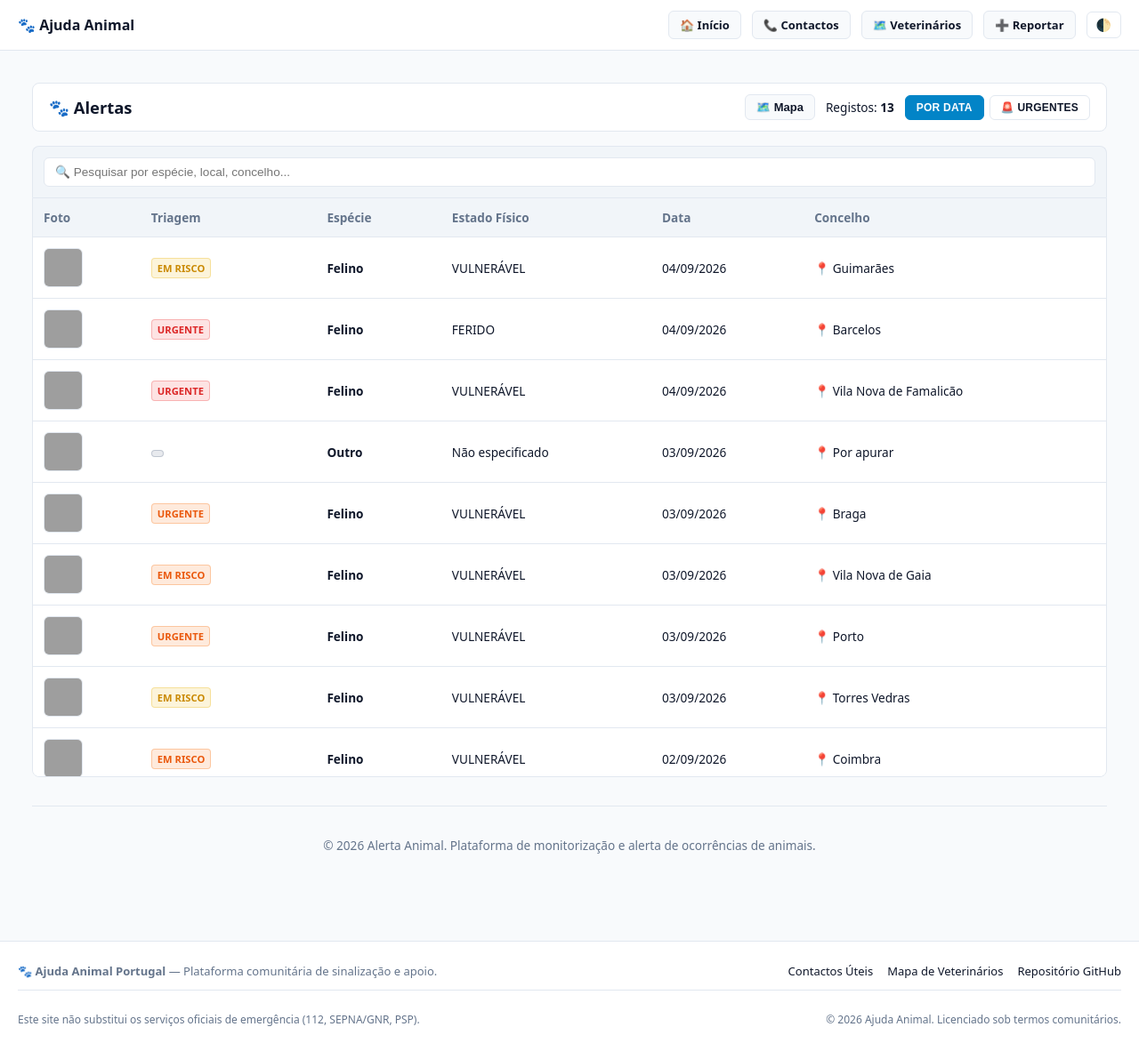
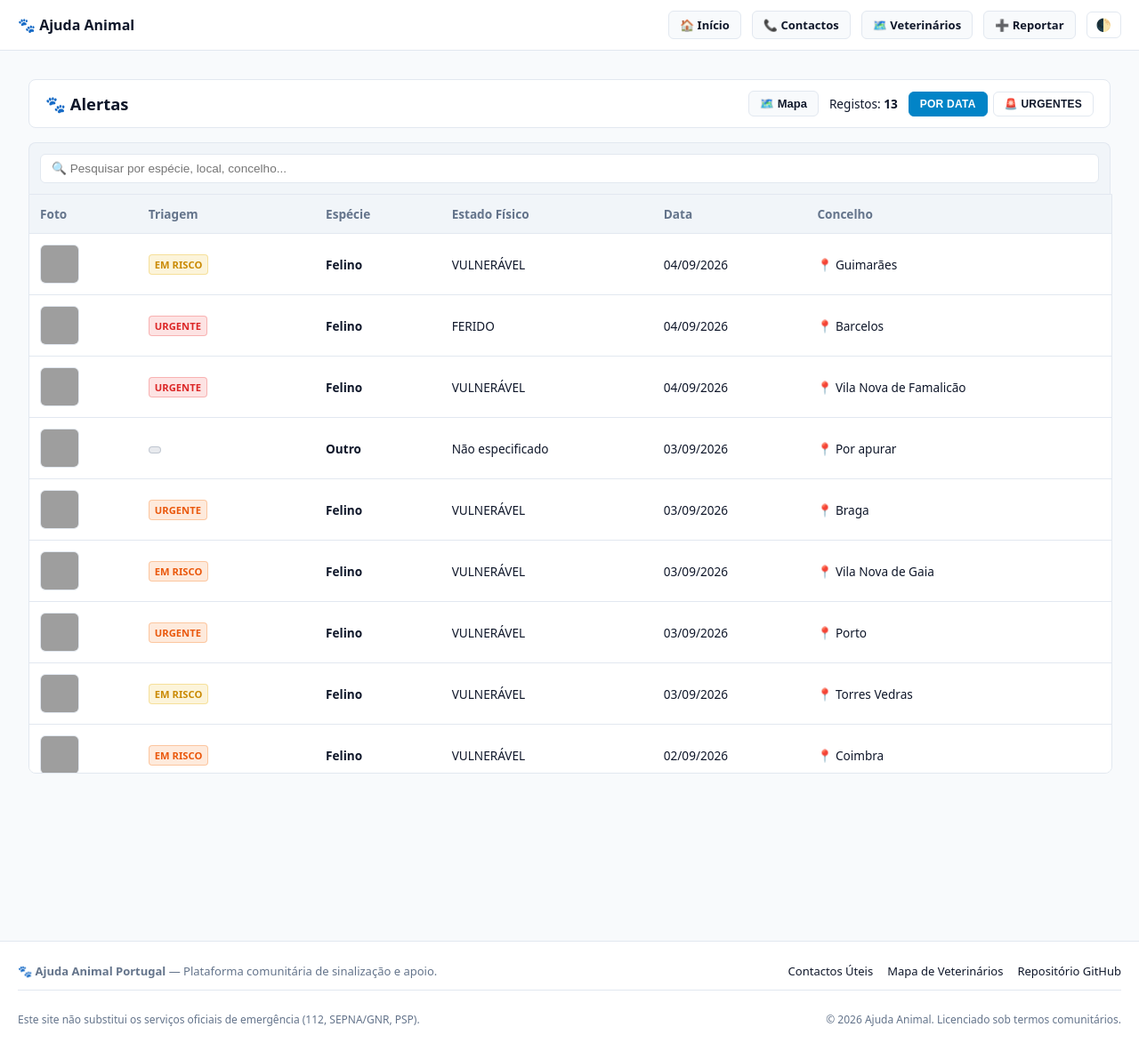
Before and after one commit to ajudaanimal/alerta, a Jekyll site: the page built from index.html, in a window 1280 px wide, cut to the strip 0-1191 px from the top of the page. Shown: the whole strip at 89% size. Built offline with Jekyll 4.4.1, drawn with Linux system fonts in a browser that asks for light colours; grey boxes are pictures that could not be loaded.

Commit message:
Update index.html

```diff
--- a/index.html
+++ b/index.html
@@ -44,9 +44,9 @@
 
 .fs-container {
   width: 100%;
-  max-width: 1400px;
-  margin: 0 auto;
-  padding: 16px;
+  max-width: 100%;
+  margin: 0;
+  padding: 12px;
   box-sizing: border-box;
   display: flex;
   flex-direction: column;
@@ -105,6 +105,7 @@
   gap: 16px;
   position: relative;
   align-items: flex-start;
+  width: 100%;
 }
 
 .fs-main-panel {
@@ -112,6 +113,7 @@
   display: flex;
   flex-direction: column;
   min-width: 0;
+  width: 100%;
 }
 
 .fs-control-bar {
@@ -174,6 +176,7 @@
 }
 
 .fs-table-wrapper {
+  width: 100%;
   max-height: 650px;
   overflow-y: auto;
   overflow-x: auto;
@@ -251,7 +254,7 @@
   overflow: hidden;
   position: relative;
   flex-direction: column;
-  height: 706px; /* alinha com a barra de controlo + tabela */
+  height: 706px;
 }
 
 .fs-map-panel.visible {
@@ -291,16 +294,6 @@
 .map-popup-title { font-weight: bold; margin-bottom: 2px; }
 .map-popup-desc { color: #64748b; font-size: 10px; margin-top: 4px; }
 .map-popup-link { font-size: 10px; font-weight: bold; text-decoration: none; margin-top: 6px; display: inline-block; }
-
-.fs-footer {
-  margin-top: 32px;
-  padding: 20px 0;
-  text-align: center;
-  font-size: 0.85rem;
-  color: var(--text-muted);
-  border-top: 1px solid var(--border-color);
-  flex-shrink: 0;
-}
 
 @media (max-width: 768px) {
   .fs-content-wrapper {
@@ -436,10 +429,6 @@
       <div id="full-map"></div>
     </div>
   </div>
-
-  <footer class="fs-footer">
-    <p>&copy; {{ site.time | date: '%Y' }} Alerta Animal. Plataforma de monitorização e alerta de ocorrências de animais.</p>
-  </footer>
 </div>
 
 <script>
```
